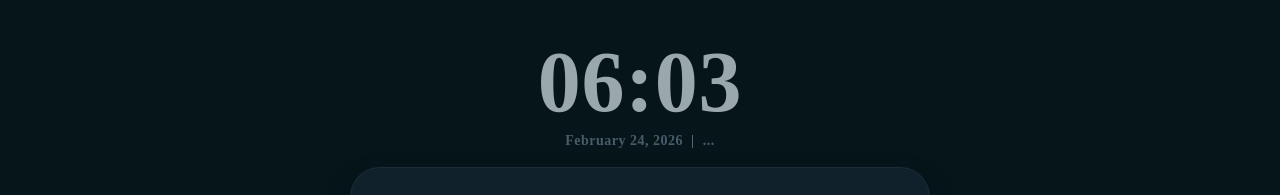
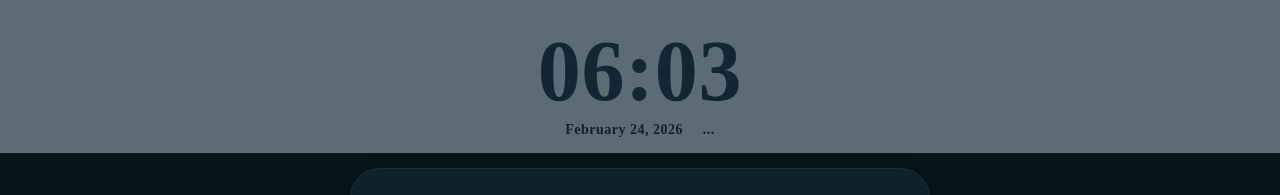
Before and after one commit to abul08/nandor-table, a Next.js app: page / in a window 1280 px wide. Shown: the top 195 px of the page. Built offline with nearby package versions, Linux system fonts and the light colour scheme; no server answers; the database is empty; a web font is replaced by a local one.

Commit message:
top fixed

```diff
--- a/src/app/globals.css
+++ b/src/app/globals.css
@@ -59,12 +59,18 @@ body {
   display: flex;
   flex-direction: column;
   justify-content: center;
-  padding: 3px 0 0;
+  padding: 30px 0 15px 0;
   text-align: center;
+  background-color: var(--text-muted);
+  position: fixed;
+  top: 0;
+  left: 0;
+  right: 0;
+  z-index: 999;
 }
 
 .time {
-  color: var(--text-primary);
+  color: var(--highlight-bg);
   font-size: clamp(58px, 17vw, 78px);
   font-weight: 800;
   letter-spacing: 0;
@@ -74,7 +80,7 @@ body {
 
 .date-row {
   align-items: center;
-  color: var(--text-secondary);
+  color: var(--panel-bg);
   display: flex;
   flex-wrap: wrap;
   font-size: 12px;
@@ -107,6 +113,7 @@ body {
   flex-direction: column;
   gap: 18px;
   min-width: 0;
+  margin-top: 130px;
 }
 
 /* TIMETABLE */
```
